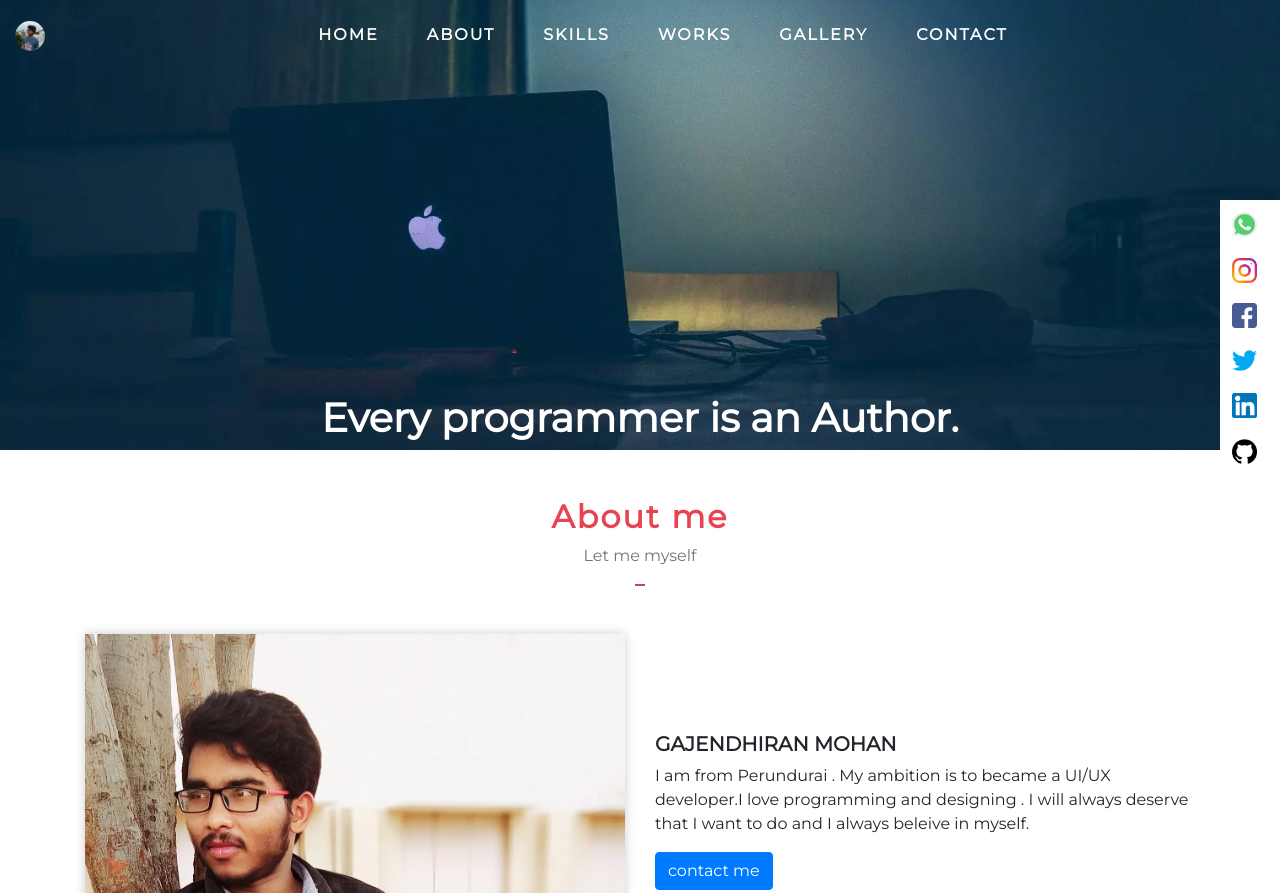
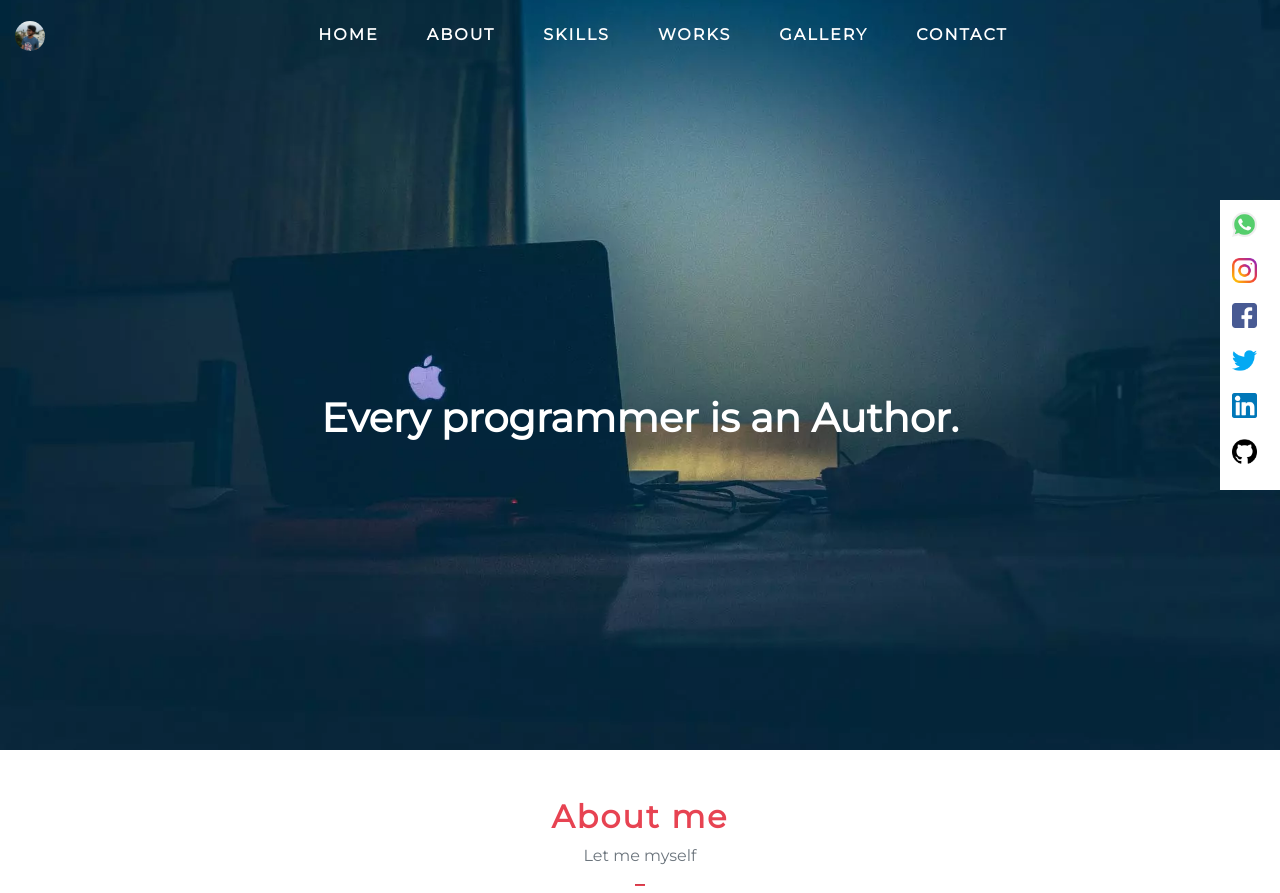
Before and after one commit to Gajendhiranm/gajendhiranm.github.io, a plain HTML site: page index.html in a window 1280 px wide. Shown: the top 893 px of the page. Drawn offline with nearby package versions, Linux system fonts and the light colour scheme.

Commit message:
Update index.html

```diff
--- a/index.html
+++ b/index.html
@@ -33,7 +33,7 @@
 
 
 
-<div class="back"  style="height:450px;width:100%;" >
+<div class="back"  style="height:750px;width:100%;" >
   <!--navbar-->
   <nav class="navbar navbar-expand-lg  " id="nav-top">
     <a class="navbar-brand " href="#"><img src="assets/images/last.webp" height="30" width="30" id="temple-image" style="border-radius: 50%;"></a>
```
